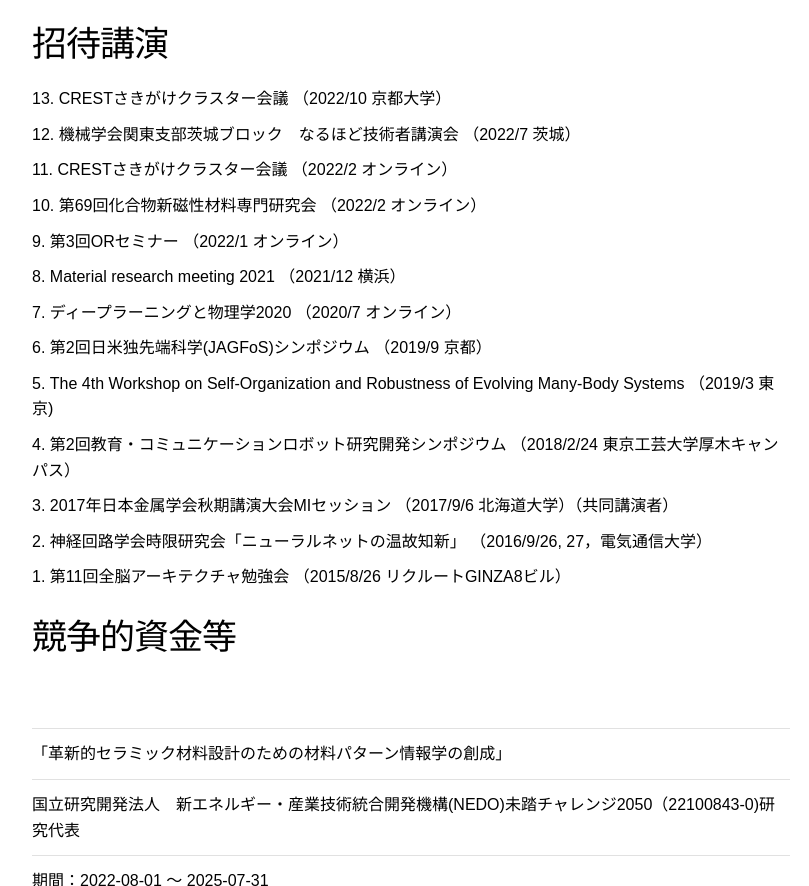
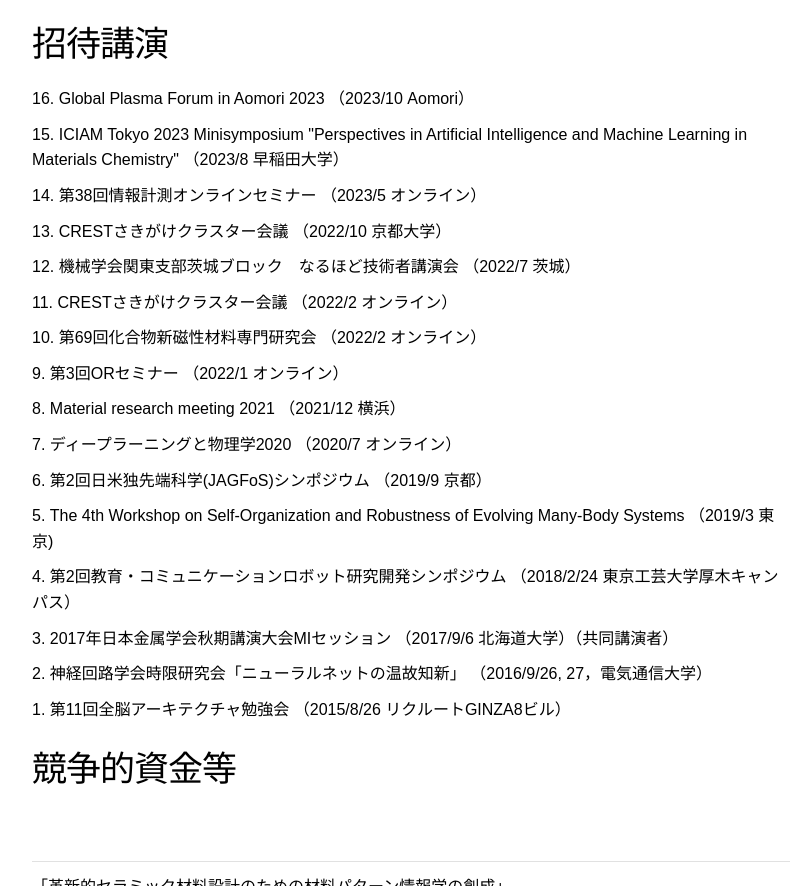
Before and after one commit to mototakelab/mototakelab.github.io, a plain HTML site: page works.html in a window 1280 px wide. Shown: the part 3581-4467 px from the top of the page, without its empty margins (28-837 px from the left). Drawn offline with Linux system fonts and the light colour scheme.

Commit message:
Update works.html

```diff
--- a/works.html
+++ b/works.html
@@ -117,6 +117,12 @@
 
    <h2 class="mt0">招待講演</h2>
     <ol reversed>
+      <li><td>Global Plasma Forum in Aomori 2023</td>
+        <td>（2023/10 Aomori）</td></li>
+      <li><td>ICIAM Tokyo 2023 Minisymposium "Perspectives in Artificial Intelligence and Machine Learning in Materials Chemistry"</td>
+        <td>（2023/8 早稲田大学）</td></li>
+      <li><td>第38回情報計測オンラインセミナー</td>
+        <td>（2023/5 オンライン）</td></li>
       <li><td>CRESTさきがけクラスター会議</td>
         <td>（2022/10 京都大学）</td></li>
       <li><td>機械学会関東支部茨城ブロック　なるほど技術者講演会</td>
```
